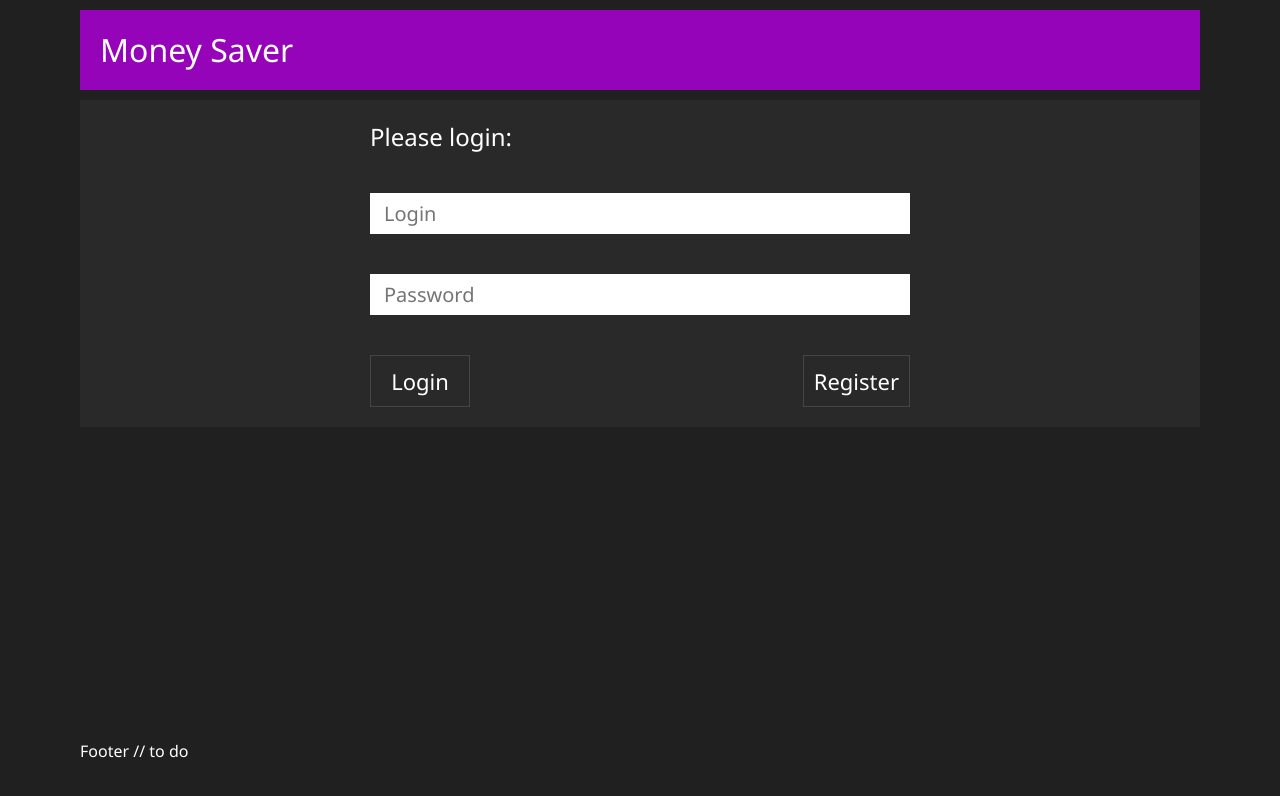
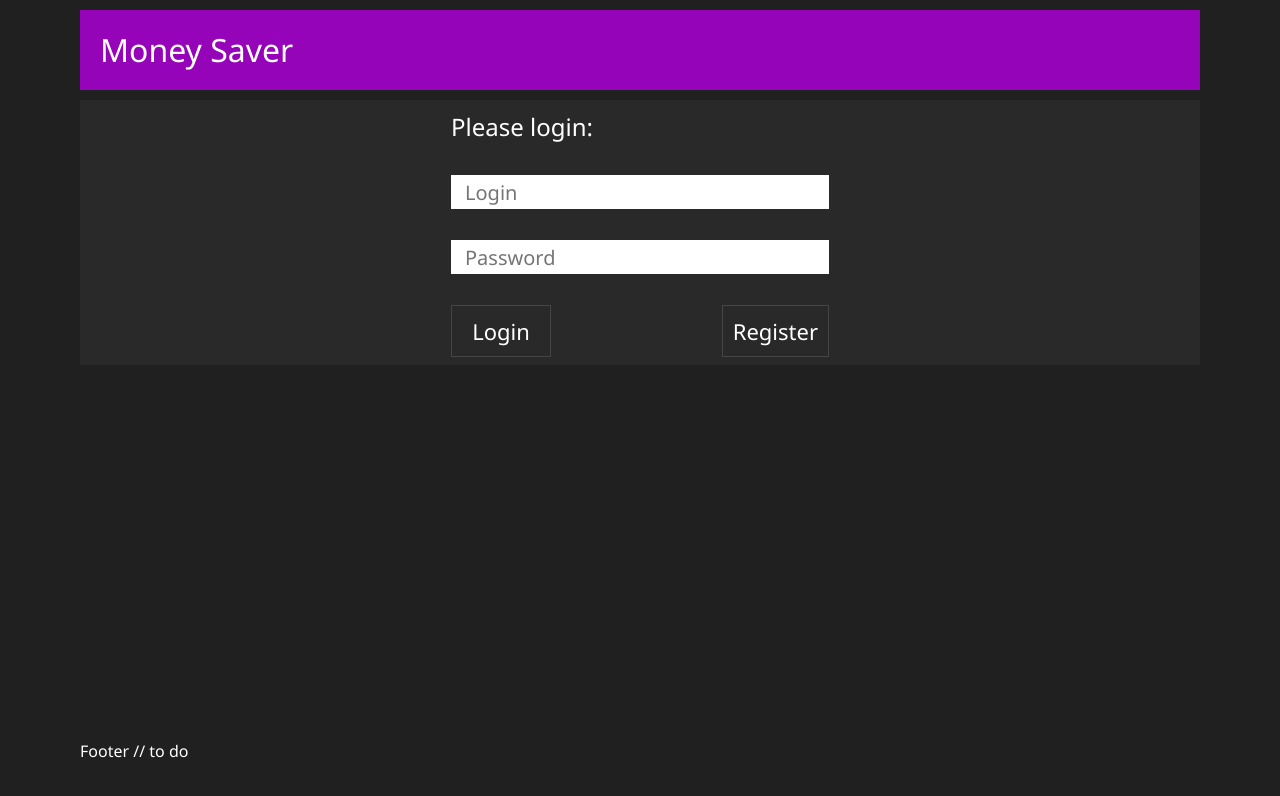
Before and after one commit to NevMem/MoneySaverWeb, a React (Create React App) app: page / in a window 1280 px wide. Shown: the top 796 px of the page. Built offline with nearby package versions, Linux system fonts and the light colour scheme.

Commit message:
Style changes

```diff
--- a/src/LoginPage.js
+++ b/src/LoginPage.js
@@ -61,6 +61,7 @@ class LoginPage extends Component {
           <h1>Money Saver</h1>
         </header>
         <main>
+          <div style = {{ backgroundColor: '#292929' }} className = 'centered'>
             <form className = 'login-form'>
               <h2>Please login:</h2>
               { this.state.error && <h3 style = {{ padding: 0, marginTop: 0, marginBottom: 0 }} className = 'error'>{this.state.error}</h3> }
@@ -73,6 +74,7 @@ class LoginPage extends Component {
                 <button className = 'btn' onClick = {this.register.bind(this)}>Register</button>
               </div>
             </form>
+          </div>
         </main>
         <footer>
             Footer // to do
--- a/src/main.css
+++ b/src/main.css
@@ -43,16 +43,21 @@ main {
 }
 
 .login-form {
-    margin: 0 auto;
     display: grid;
-    /* grid-template-rows: 60px 90px 90px 90px; */
-    background-color: #292929;
-    padding-left: calc(50% - 300px);
-    padding-right: calc(50% - 300px);
+    max-width: 500px;
+    /* max-height: 400px; */
+    grid-template-rows: repeat(auto-fill, minmax(65px, 1fr));
+    padding-bottom: 20px;
 }
 
-.login-form * {
-    margin: 20px 30px;
+@media screen and (min-width: 1000px) {
+    .login-form input {
+        min-width: 350px;
+    }
+}
+
+.login-form > * {
+    margin: 10px 30px;
     font-weight: 200;
 }
 
@@ -61,6 +66,7 @@ main {
     padding: 7px 14px;
     outline: none;
     font-size: 20px;
+    height: 20px;
 }
 
 .login-form .buttons {
```
Lines whose indentation alone changed are shown as unchanged.
